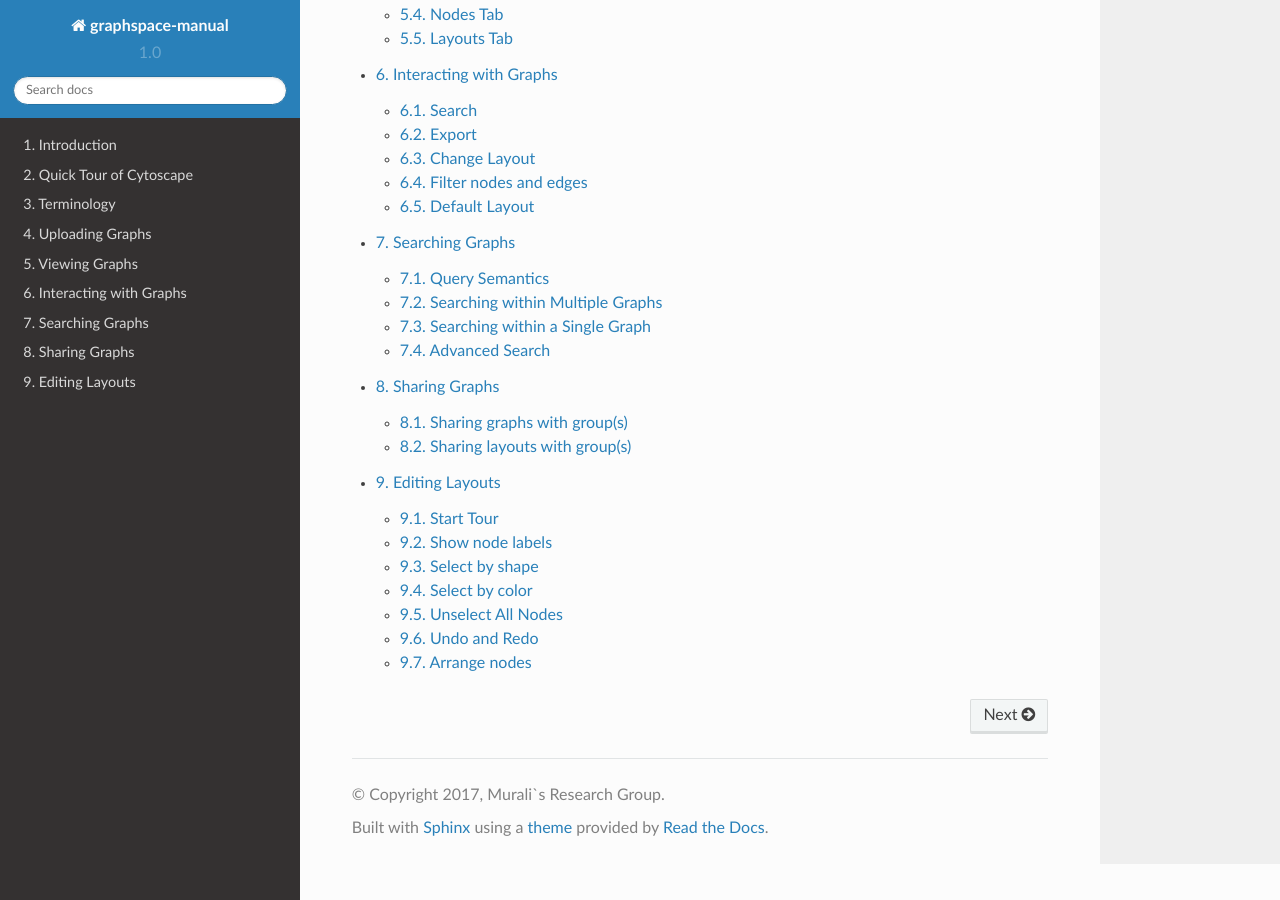
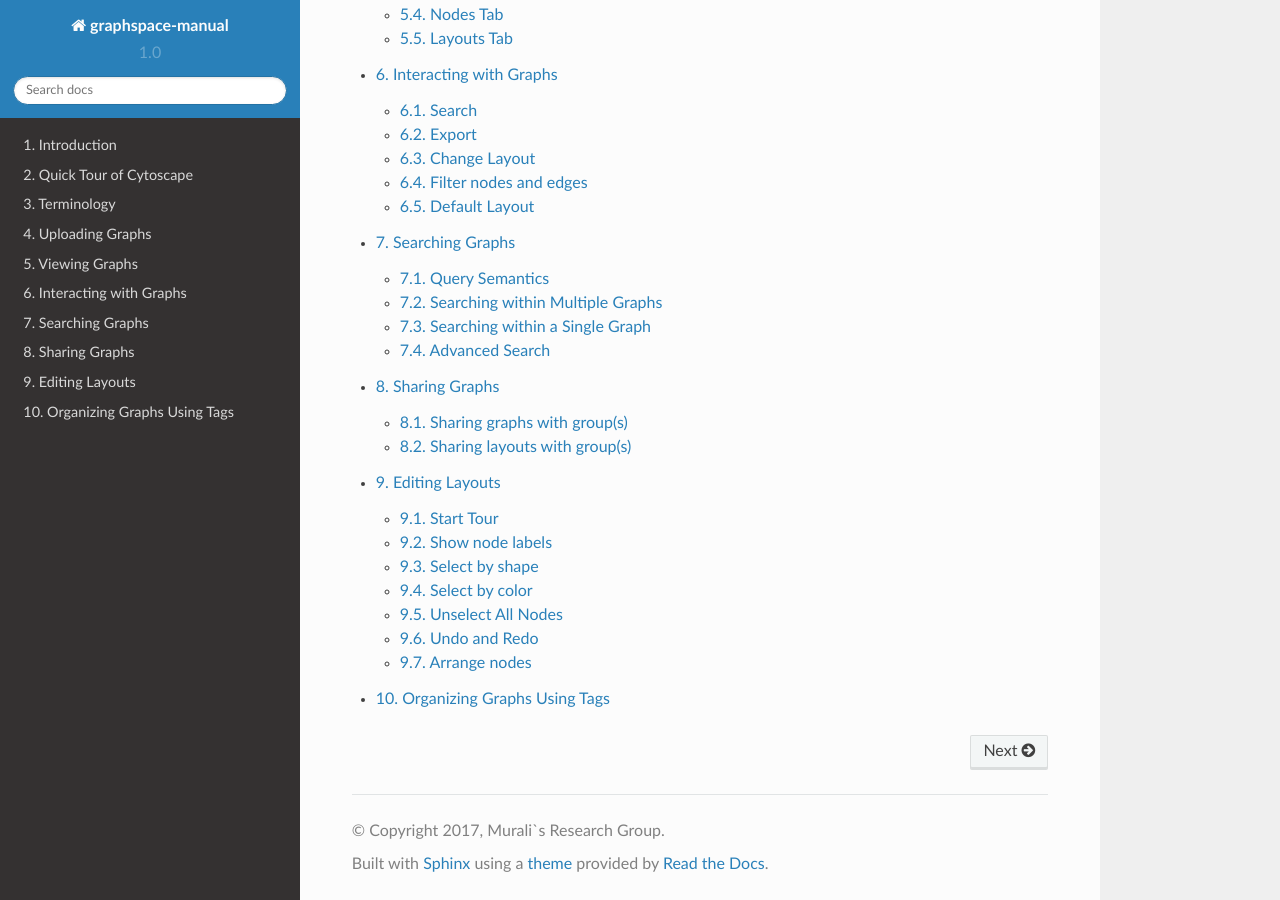
Before and after one commit to adbharadwaj/graphspace-manual, a Sphinx documentation site: the page built from docs/index.rst, in a window 1280 px wide and 900 px high, scrolled down 685 px. Built offline with Sphinx 7.4.7 and the Read the Docs theme 2.0.0, drawn with Linux system fonts in a browser that asks for light colours.

Commit message:
Update index.rst

```diff
--- a/docs/index.rst
+++ b/docs/index.rst
@@ -21,3 +21,4 @@ GraphSpace 2.0 User Manual
    Searching_Graphs
    Sharing_Graphs
    Editing_Layouts
+   Organizing_Graphs_Using_Tags
```
